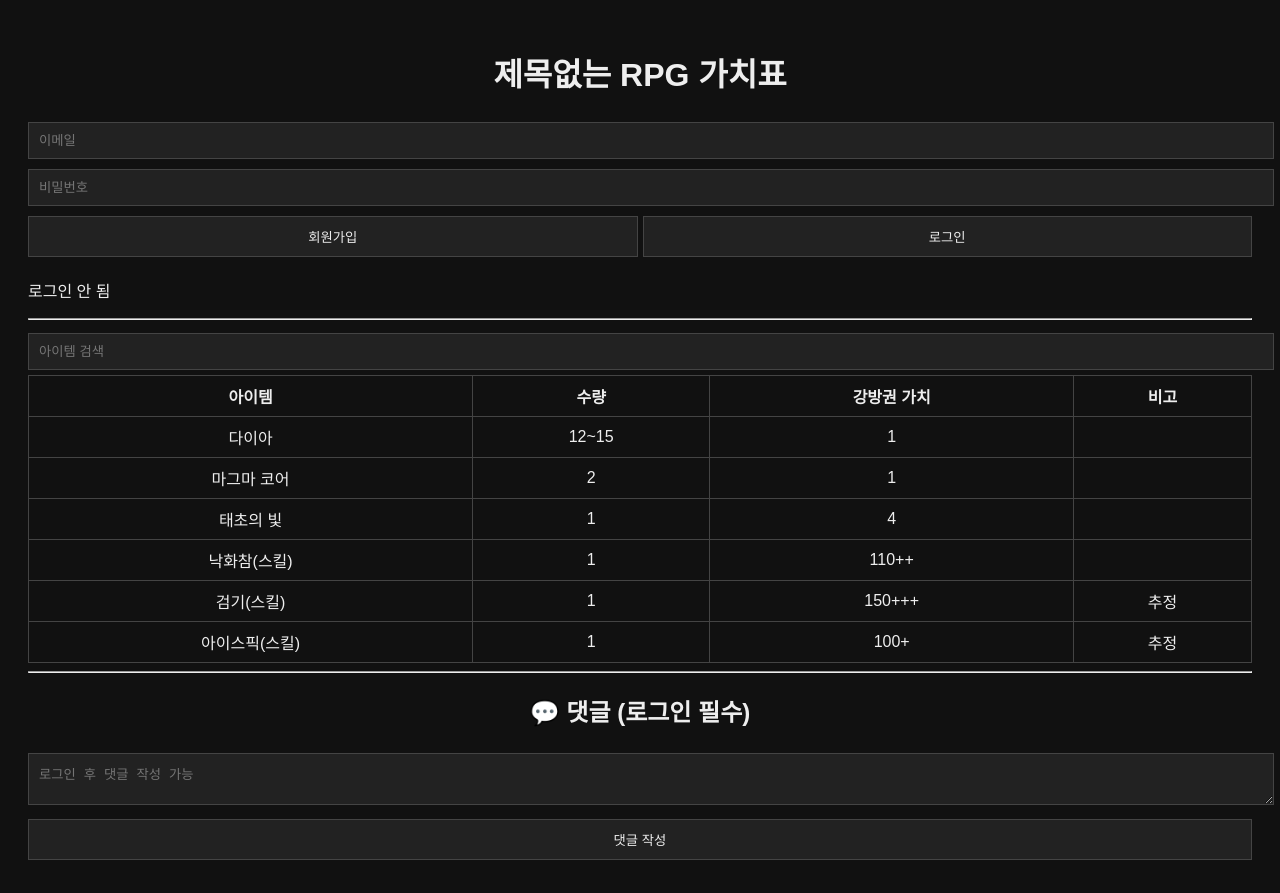
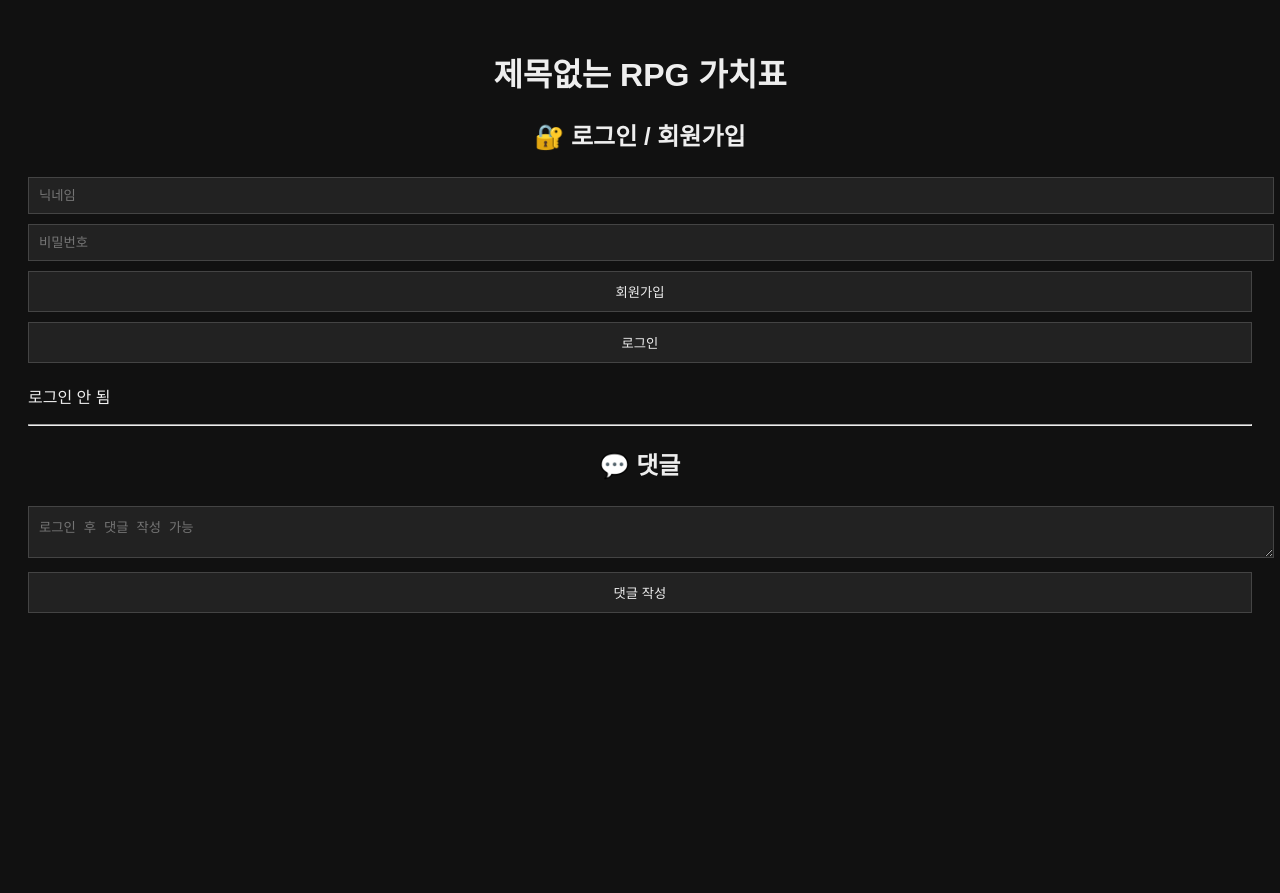
Before and after one commit to shierodin/-rpg-, a plain HTML site: page index.html in a window 1280 px wide. Both pictures are taken after a click on the button "회원가입". After the commit the page ends 800 px from the top, so only its background shows below. Drawn offline with Linux system fonts and the light colour scheme; no server answers.

Commit message:
Update index.html

```diff
--- a/index.html
+++ b/index.html
@@ -2,7 +2,7 @@
 <html lang="ko">
 <head>
 <meta charset="UTF-8">
-<title>제목없는 RPG 가치표 | 강방권</title>
+<title>제목없는 RPG 가치표</title>
 <meta name="viewport" content="width=device-width, initial-scale=1.0">
 
 <style>
@@ -13,12 +13,9 @@ input,textarea,button {
   background:#222; color:#eee; border:1px solid #444;
 }
 button { cursor:pointer; }
-table { width:100%; border-collapse:collapse; }
-th,td { border:1px solid #444; padding:8px; text-align:center; }
 .hidden { display:none; }
 .comment { border:1px solid #333; padding:10px; margin:10px 0; background:#1a1a1a; }
 .comment strong { color:#6cf; }
-.top { display:flex; gap:5px; }
 </style>
 </head>
 
@@ -27,138 +24,113 @@ th,td { border:1px solid #444; padding:8px; text-align:center; }
 <h1>제목없는 RPG 가치표</h1>
 
 <!-- ===== 로그인 ===== -->
-<div id="authBox">
-  <input id="email" placeholder="이메일">
-  <input id="password" type="password" placeholder="비밀번호">
-  <div class="top">
+<h2>🔐 로그인 / 회원가입</h2>
+<input id="nick" placeholder="닉네임">
+<input id="pw" type="password" placeholder="비밀번호">
 <button onclick="signup()">회원가입</button>
 <button onclick="login()">로그인</button>
 <button onclick="logout()" id="logoutBtn" class="hidden">로그아웃</button>
-  </div>
-  <p id="userInfo">로그인 안 됨</p>
-</div>
-
-<hr>
-
-<!-- ===== 가치표 ===== -->
-<input id="search" placeholder="아이템 검색" onkeyup="filterItems()">
-
-<table>
-<thead>
-<tr>
-<th>아이템</th><th>수량</th><th>강방권 가치</th><th>비고</th>
-</tr>
-</thead>
-<tbody id="itemTable"></tbody>
-</table>
+<p id="loginState">로그인 안 됨</p>
 
 <hr>
 
 <!-- ===== 댓글 ===== -->
-<h2>💬 댓글 (로그인 필수)</h2>
+<h2>💬 댓글</h2>
 <textarea id="commentText" placeholder="로그인 후 댓글 작성 가능"></textarea>
 <button onclick="addComment()">댓글 작성</button>
 <div id="commentList"></div>
 
-<!-- ===== Firebase SDK ===== -->
+<!-- ===== Firebase ===== -->
 <script type="module">
 import { initializeApp } from "https://www.gstatic.com/firebasejs/10.7.1/firebase-app.js";
-import { getAuth, createUserWithEmailAndPassword, signInWithEmailAndPassword, signOut, onAuthStateChanged } from "https://www.gstatic.com/firebasejs/10.7.1/firebase-auth.js";
-import { getFirestore, collection, addDoc, query, orderBy, onSnapshot, serverTimestamp } from "https://www.gstatic.com/firebasejs/10.7.1/firebase-firestore.js";
+import { getFirestore, collection, addDoc, getDocs, query, where, onSnapshot, serverTimestamp } from "https://www.gstatic.com/firebasejs/10.7.1/firebase-firestore.js";
 
-/* 🔴 여기에 네 Firebase 설정 붙여넣기 */
+/* 🔴 네 Firebase 설정 붙여넣기 */
 const firebaseConfig = {
-  apiKey: "여기에_넣어",
-  authDomain: "여기에_넣어",
-  projectId: "여기에_넣어",
-  storageBucket: "여기에_넣어",
-  messagingSenderId: "여기에_넣어",
-  appId: "여기에_넣어"
+  apiKey: "여기에",
+  authDomain: "여기에",
+  projectId: "여기에",
+  storageBucket: "여기에",
+  messagingSenderId: "여기에",
+  appId: "여기에"
 };
 
 const app = initializeApp(firebaseConfig);
-const auth = getAuth();
 const db = getFirestore();
 
-/* ===== 아이템 ===== */
-const items = [
- ["다이아","12~15","1",""],
- ["마그마 코어","2","1",""],
- ["태초의 빛","1","4",""],
- ["낙화참(스킬)","1","110++",""],
- ["검기(스킬)","1","150+++","추정"],
- ["아이스픽(스킬)","1","100+","추정"]
-];
+/* ===== 로그인 상태 ===== */
+let currentUser = null;
+const stateText = document.getElementById("loginState");
+const logoutBtn = document.getElementById("logoutBtn");
 
-const table = document.getElementById("itemTable");
-function renderTable(data){
-  table.innerHTML="";
-  data.forEach(i=>{
-    const tr=document.createElement("tr");
-    i.forEach(t=>{
-      const td=document.createElement("td");
-      td.textContent=t;
-      tr.appendChild(td);
-    });
-    table.appendChild(tr);
-  });
-}
-renderTable(items);
+/* ===== 회원가입 ===== */
+window.signup = async () => {
+  const n = nick.value.trim();
+  const p = pw.value.trim();
+  if (!n || !p) return alert("닉네임과 비밀번호 입력");
 
-function filterItems(){
-  const k=search.value.toLowerCase();
-  renderTable(items.filter(i=>i[0].toLowerCase().includes(k)));
+  const q = query(collection(db,"users"), where("nick","==",n));
+  const snap = await getDocs(q);
+
+  if (!snap.empty) {
+    alert("이미 존재하는 닉네임입니다");
+    return;
   }
 
-/* ===== 로그인 ===== */
-window.signup = () => {
-  createUserWithEmailAndPassword(auth,email.value,password.value)
-    .then(()=>alert("회원가입 완료"))
-    .catch(e=>alert(e.message));
+  await addDoc(collection(db,"users"), { nick:n, pw:p });
+  alert("회원가입 완료");
 };
 
-window.login = () => {
-  signInWithEmailAndPassword(auth,email.value,password.value)
-    .catch(e=>alert(e.message));
+/* ===== 로그인 ===== */
+window.login = async () => {
+  const q = query(
+    collection(db,"users"),
+    where("nick","==",nick.value),
+    where("pw","==",pw.value)
+  );
+  const snap = await getDocs(q);
+
+  if (snap.empty) {
+    alert("닉네임 또는 비밀번호 오류");
+    return;
+  }
+
+  currentUser = nick.value;
+  stateText.textContent = `로그인: ${currentUser}`;
+  logoutBtn.classList.remove("hidden");
 };
 
-window.logout = () => signOut(auth);
-
-onAuthStateChanged(auth,user=>{
-  if(user){
-    userInfo.textContent=`로그인: ${user.email}`;
-    logoutBtn.classList.remove("hidden");
-  }else{
-    userInfo.textContent="로그인 안 됨";
+/* ===== 로그아웃 ===== */
+window.logout = () => {
+  currentUser = null;
+  stateText.textContent = "로그인 안 됨";
   logoutBtn.classList.add("hidden");
-  }
-});
+};
 
 /* ===== 댓글 ===== */
 window.addComment = async () => {
-  if(!auth.currentUser){
-    alert("로그인 후 작성 가능");
+  if (!currentUser) {
+    alert("로그인 후 댓글 작성 가능");
     return;
   }
-  if(!commentText.value.trim()) return;
+  if (!commentText.value.trim()) return;
 
-  await addDoc(collection(db,"comments"),{
-    user: auth.currentUser.email,
+  await addDoc(collection(db,"comments"), {
+    user: currentUser,
     text: commentText.value,
     time: serverTimestamp()
   });
-  commentText.value="";
+  commentText.value = "";
 };
 
-const q = query(collection(db,"comments"),orderBy("time","desc"));
-onSnapshot(q,snap=>{
-  commentList.innerHTML="";
-  snap.forEach(doc=>{
-    const d=doc.data();
-    commentList.innerHTML+=`
+onSnapshot(collection(db,"comments"), snap => {
+  commentList.innerHTML = "";
+  snap.forEach(d => {
+    const c = d.data();
+    commentList.innerHTML = `
       <div class="comment">
-        <strong>${d.user}</strong><br>${d.text}
-      </div>`;
+        <strong>${c.user}</strong><br>${c.text}
+      </div>` + commentList.innerHTML;
   });
 });
 </script>
```
Lines whose indentation alone changed are shown as unchanged.
